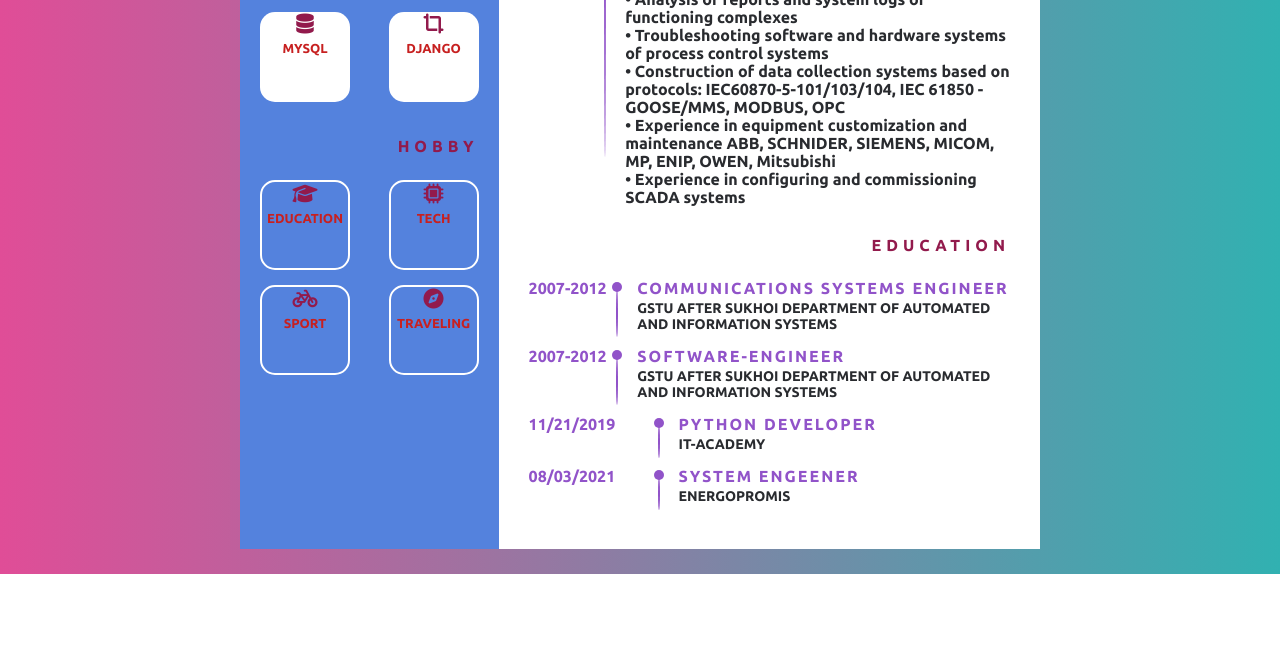
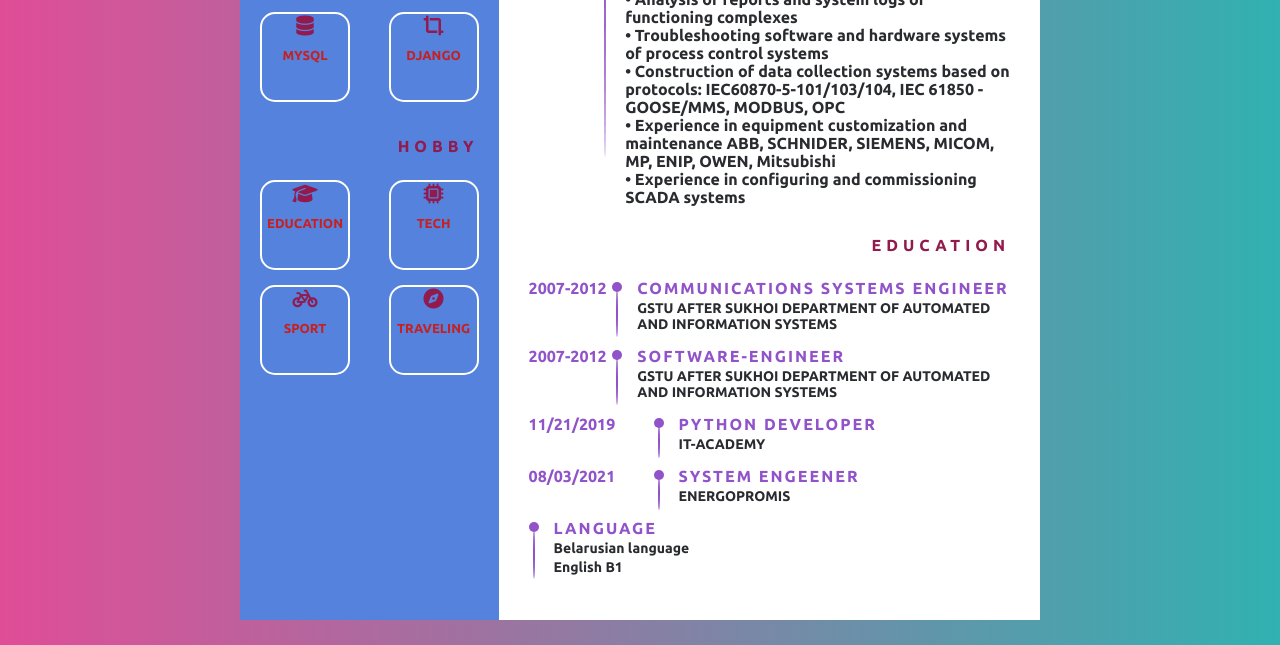
Before and after one commit to aksamidiel/rsschool-cv, a plain HTML site: page index.html in a window 1280 px wide. Shown: the part 877-1522 px from the top of the page. Before the commit the page ends 1451 px from the top, so only its background shows below. Drawn offline with Linux system fonts and the light colour scheme; a web font is replaced by a local one.

Commit message:
fix: fix info areas

```diff
--- a/index.html
+++ b/index.html
@@ -215,9 +215,6 @@
                                 JS-Developer
                             </div>
                         </div>
-                        <div class="about">
-                            Lorem30
-                        </div>
 
                     </div>
                     <div class="right_inner">
@@ -310,6 +307,16 @@
                                             </div>
                                         </div>
                                     </li>
+                                    <li>
+                                        <div class="li_wrap">
+
+                                            <div class="info">
+                                                <p class="info_title">Language</p>
+                                                <p class="info_com">Belarusian language</p>
+                                                <p class="info_com">English B1</p>
+                                            </div>
+                                        </div>
+                                    </li>
                                 </ul>
                             </div>
                         </div>
--- a/styles.css
+++ b/styles.css
@@ -32,7 +32,7 @@ body{
 
 .left .img_holder{
     text-align:center;
-    padding: 20px 0
+    padding: 20px 0;
 }
 
 .left .img_holder img{
@@ -120,13 +120,23 @@ body{
 }
 
 .skills .li_wrap{
+    border: 2px solid #fff;
+}
+.skills .li_wrap:hover{
     background: #fff;
 }
 
 .skills .li_wrap .text,
 .hobbies .li_wrap .text{
     color: rgb(199, 32, 32);
-    margin-top: 5px;
+    margin-top: 20px;
+    align-items: center;
+}
+
+.skills .li_wrap .text,
+.hobbies .li_wrap .text{
+    color: rgb(199, 32, 32);
+    margin-top: 10px;
     align-items: center;
 }
 
@@ -155,11 +165,14 @@ body{
     font-size: 52px;
     text-transform: uppercase;
     font-weight: 700;
-    color: #3525af;
+    color: #941a84;
+    text-align: right;
 }
 .header .role{
     font-weight: 300;
     font-size: 20px;
+    text-align: right;
+    color: #19af3f;
 }
 
 .header .about{
```
